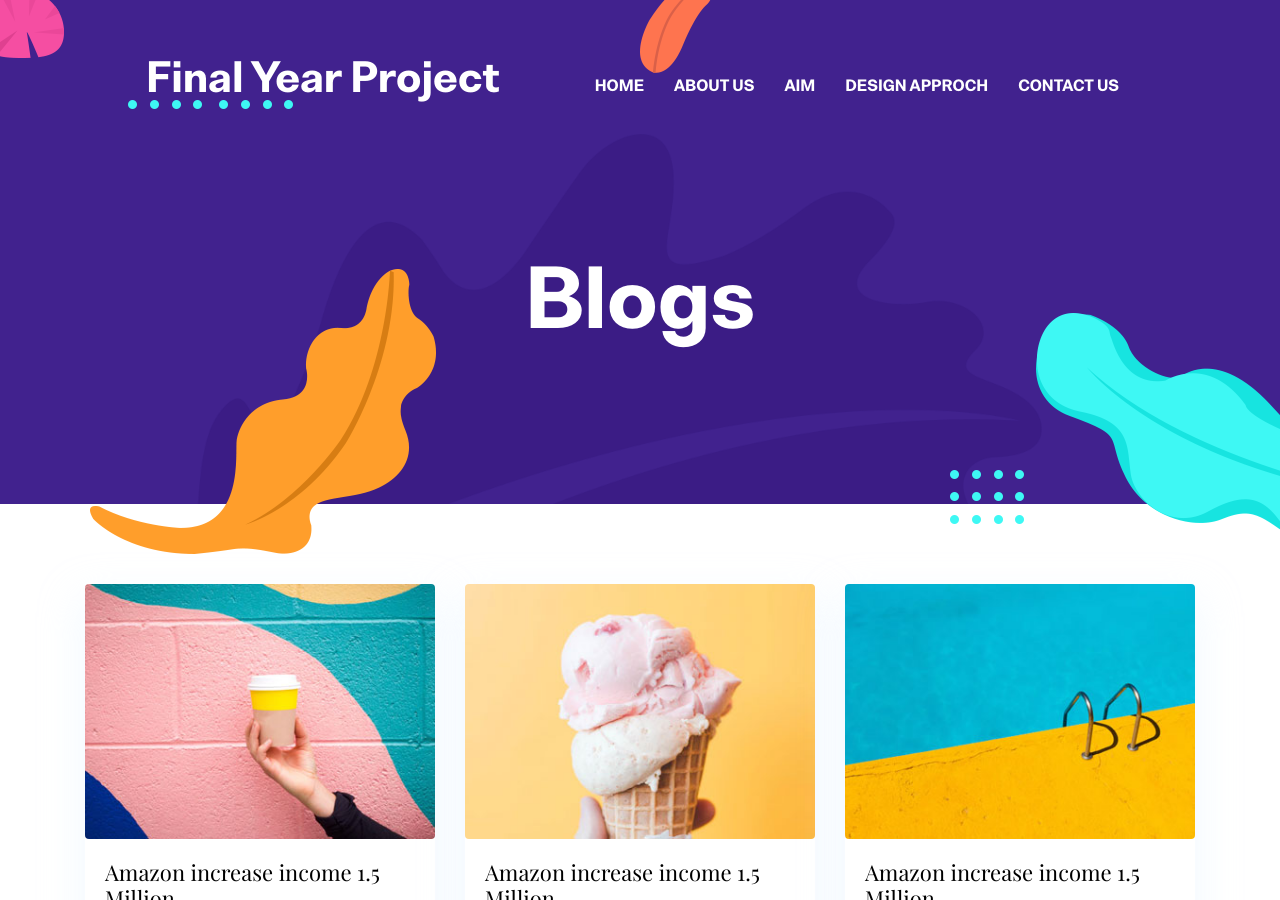
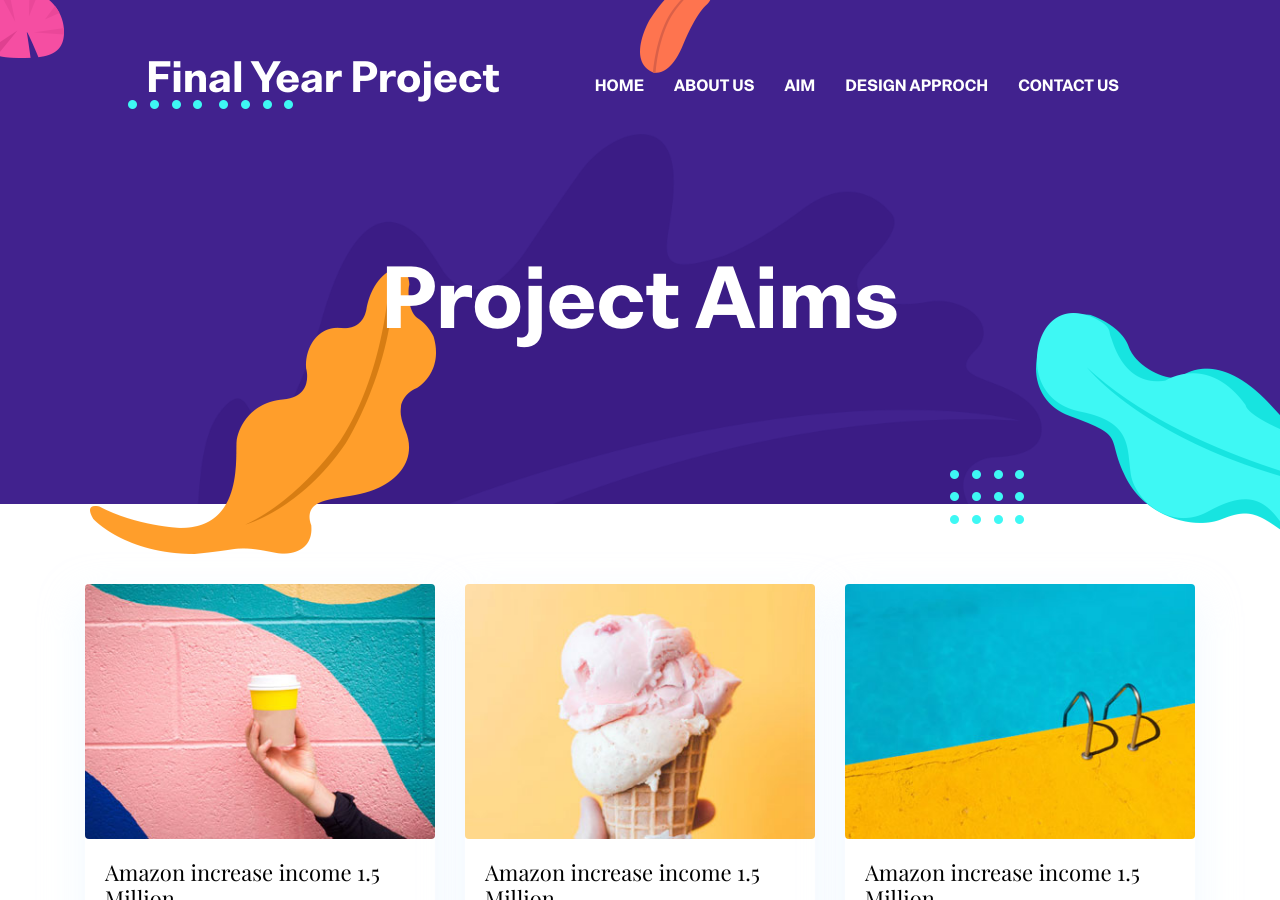
Before and after one commit to RyanL-29/FinalYearProjectWeb, a Jekyll site: the page built from _pages/blog.html, in a window 1280 px wide and 900 px high. Built offline with Jekyll 4.4.1, drawn with Linux system fonts in a browser that asks for light colours.

Commit message:
Update blog.html

```diff
--- a/_pages/blog.html
+++ b/_pages/blog.html
@@ -1,6 +1,6 @@
 ---
 layout: page
-title: Blogs
+title: Project Aims
 ---
 <!-- blog -->
 <section class="section">
```
